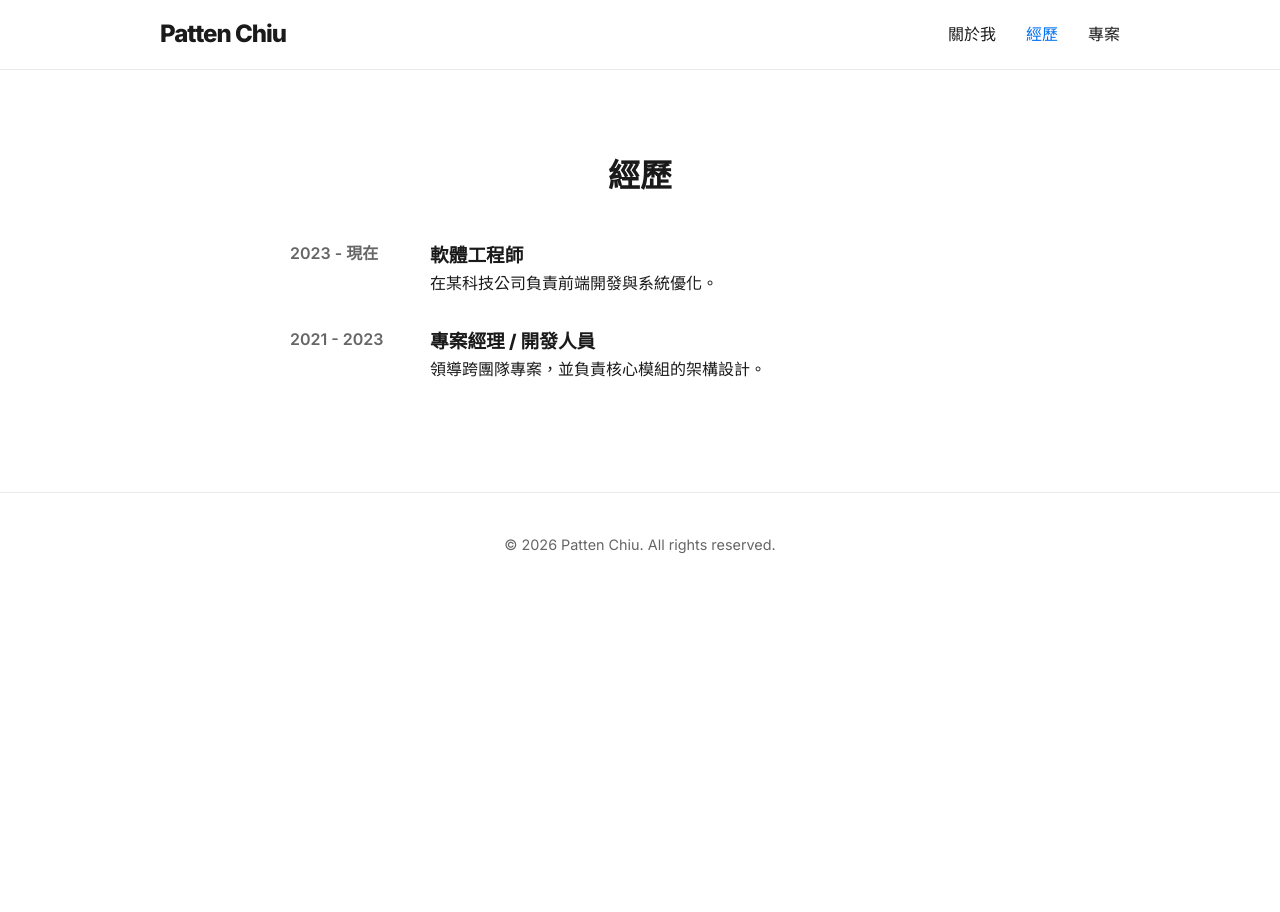
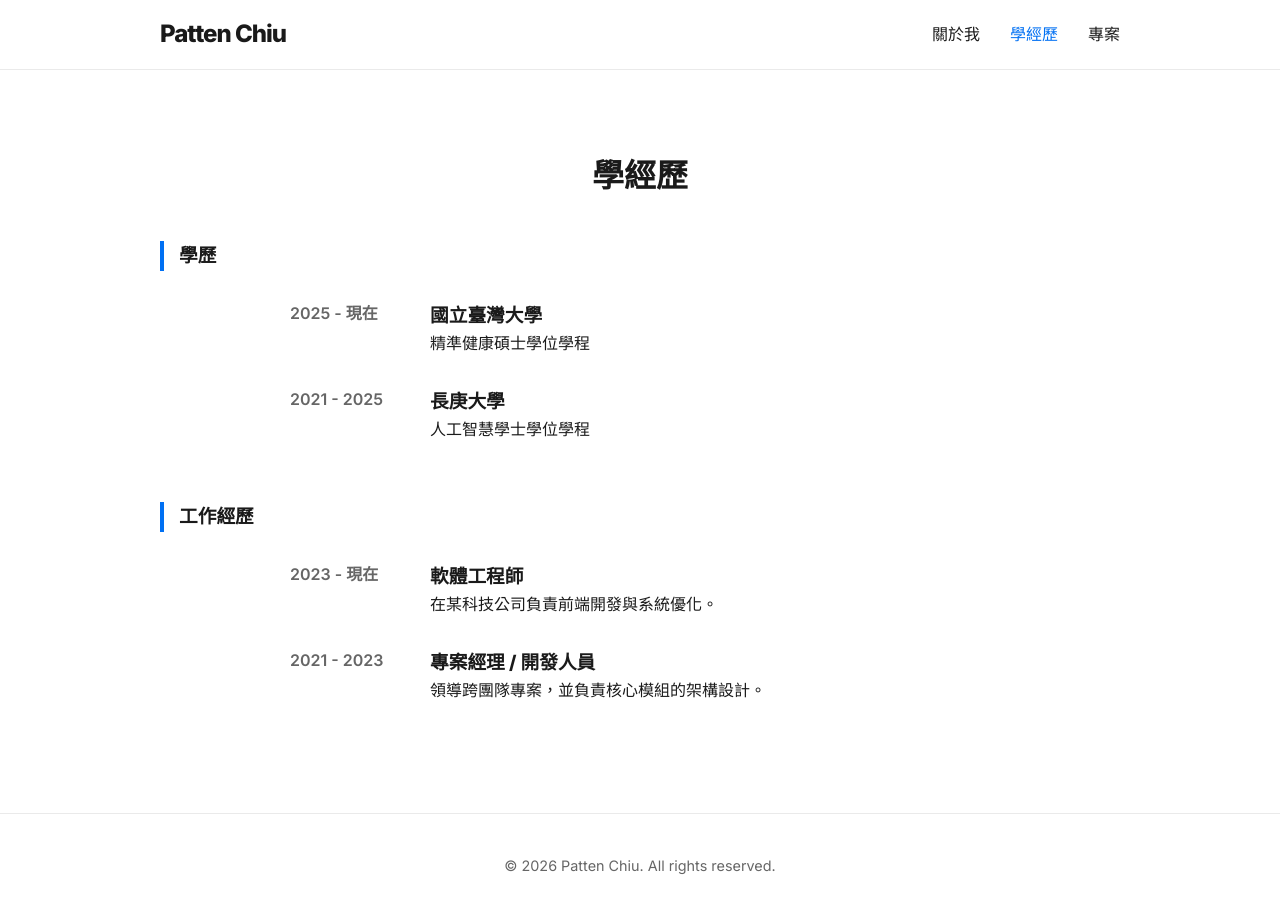
Before and after one commit to PattenChiu/PattenChiu.github.io, a React (Vite) app: page /#/experience in a window 1280 px wide. Shown: the top 912 px of the page. Before the commit the page ends 800 px from the top, so only its background shows below. Built offline with nearby package versions, Linux system fonts and the light colour scheme.

Commit message:
Update: Rename Experience to 학경력 (Academic & Experience) and add Education details

```diff
--- a/src/components/Header.tsx
+++ b/src/components/Header.tsx
@@ -10,7 +10,7 @@ const Header = () => {
             <NavLink to="/" className={({ isActive }) => isActive ? 'active' : ''}>關於我</NavLink>
           </li>
           <li>
-            <NavLink to="/experience" className={({ isActive }) => isActive ? 'active' : ''}>經歷</NavLink>
+            <NavLink to="/experience" className={({ isActive }) => isActive ? 'active' : ''}>學經歷</NavLink>
           </li>
           <li>
             <NavLink to="/projects" className={({ isActive }) => isActive ? 'active' : ''}>專案</NavLink>
--- a/src/pages/Experience.tsx
+++ b/src/pages/Experience.tsx
@@ -9,7 +9,30 @@ const Experience = () => {
     <main>
       <section className="section visible">
         <div className="container">
-          <h2 className="section-title">經歷</h2>
+          <h2 className="section-title">學經歷</h2>
+
+          <div style={{ marginBottom: '60px' }}>
+            <h3 style={{ marginBottom: '30px', borderLeft: '4px solid var(--accent-color)', paddingLeft: '15px' }}>學歷</h3>
+            <div className="timeline">
+              <div className="timeline-item">
+                <div className="timeline-date">2025 - 現在</div>
+                <div className="timeline-content">
+                  <h3>國立臺灣大學</h3>
+                  <p>精準健康碩士學位學程</p>
+                </div>
+              </div>
+              <div className="timeline-item">
+                <div className="timeline-date">2021 - 2025</div>
+                <div className="timeline-content">
+                  <h3>長庚大學</h3>
+                  <p>人工智慧學士學位學程</p>
+                </div>
+              </div>
+            </div>
+          </div>
+
+          <div>
+            <h3 style={{ marginBottom: '30px', borderLeft: '4px solid var(--accent-color)', paddingLeft: '15px' }}>工作經歷</h3>
             <div className="timeline">
               <div className="timeline-item">
                 <div className="timeline-date">2023 - 現在</div>
@@ -27,6 +50,7 @@ const Experience = () => {
               </div>
             </div>
           </div>
+        </div>
       </section>
     </main>
   );
```
Lines whose indentation alone changed are shown as unchanged.
